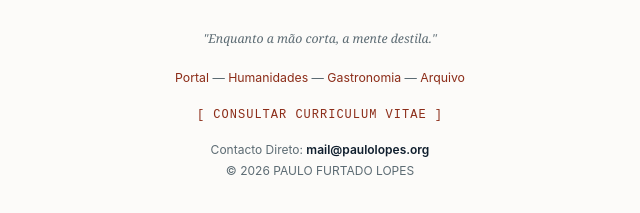
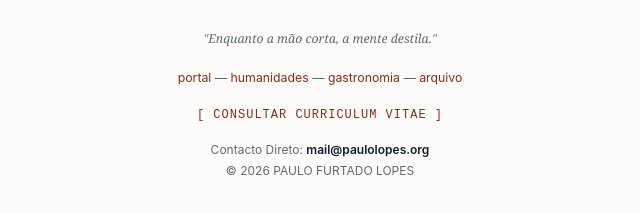
Before and after one commit to pjfcl/portal, a plain HTML site: page index.html in a window 1280 px wide. Shown: the part 1831-2044 px from the top of the page, 320-960 px from the left. Drawn offline with nearby package versions, Linux system fonts and the light colour scheme.

Commit message:
Atualizar o index.html

```diff
--- a/index.html
+++ b/index.html
@@ -368,10 +368,10 @@
 
             <!-- Menu Transversal do Ecossistema -->
             <div class="footer-links" style="margin-bottom: 15px;">
-                <a href="https://paulolopes.org">Portal</a> &mdash;
-		<a href="https://humanidades.paulolopes.org">Humanidades</a> &mdash;
-                <a href="https://gastronomia.paulolopes.org">Gastronomia</a> &mdash;
-                <a href="https://arquivo.paulolopes.org">Arquivo</a>
+                <a href="https://paulolopes.org">portal</a> &mdash;
+		<a href="https://humanidades.paulolopes.org">humanidades</a> &mdash;
+                <a href="https://gastronomia.paulolopes.org">gastronomia</a> &mdash;
+                <a href="https://arquivo.paulolopes.org">arquivo</a>
             </div>
 
             <p style="margin-bottom: 1rem;">
```
